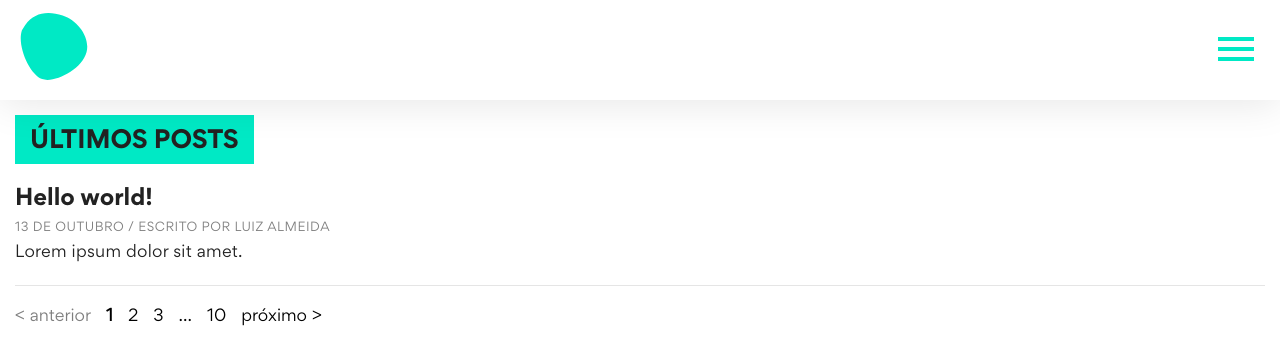
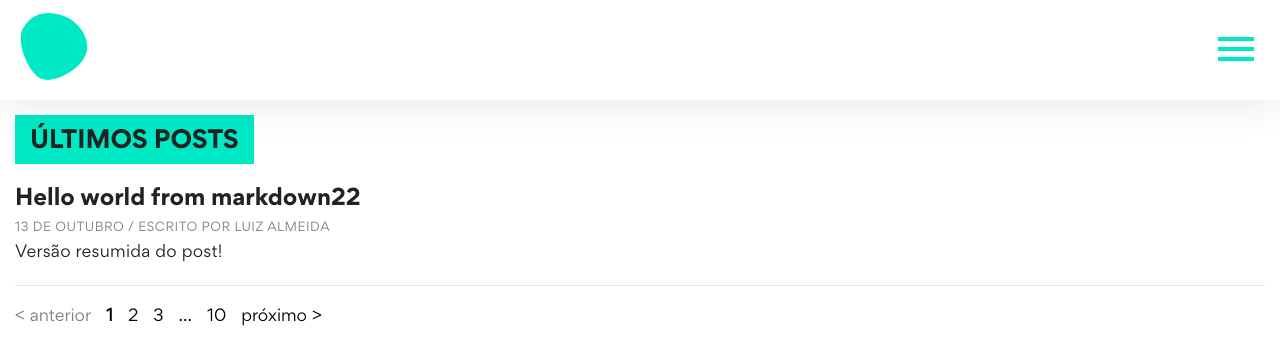
Before and after one commit to underdev-io/underdev, a Next.js app: page /blog in a window 1280 px wide. Shown: the top 364 px of the page. Built offline with nearby package versions, Linux system fonts and the light colour scheme.

Commit message:
Update structure

```diff
--- /dev/null
+++ b/lib/posts.js
@@ -0,0 +1,58 @@
+import fs from "fs";
+import path from "path";
+import matter from "gray-matter";
+import { remark } from "remark";
+import html from "remark-html";
+
+const postsDirectory = path.join(process.cwd(), "posts");
+
+export function getSortedPostsData() {
+  const fileNames = fs.readdirSync(postsDirectory);
+  const allPostsData = fileNames.map((fileName) => {
+    const id = fileName.replace(/\.md$/, "");
+    const fullPath = path.join(postsDirectory, fileName);
+    const fileContents = fs.readFileSync(fullPath, "utf8");
+    const matterResult = matter(fileContents);
+
+    return {
+      id,
+      ...matterResult.data,
+    };
+  });
+
+  return allPostsData.sort((a, b) => {
+    if (a.date < b.date) {
+      return 1;
+    } else {
+      return -1;
+    }
+  });
+}
+
+export function getAllPostIds() {
+  const fileNames = fs.readdirSync(postsDirectory);
+  return fileNames.map((fileName) => {
+    return {
+      params: {
+        id: fileName.replace(/\.md$/, ""),
+      },
+    };
+  });
+}
+
+export async function getPostData(id) {
+  const fullPath = path.join(postsDirectory, `${id}.md`);
+  const fileContents = fs.readFileSync(fullPath, "utf8");
+  const matterResult = matter(fileContents);
+
+  const processedContent = await remark()
+    .use(html)
+    .process(matterResult.content);
+  const contentHtml = processedContent.toString();
+
+  return {
+    id,
+    contentHtml,
+    ...matterResult.data,
+  };
+}
--- a/package.json
+++ b/package.json
@@ -20,6 +20,7 @@
     "emailjs-com": "^3.2.0",
     "eslint": "7.32.0",
     "eslint-config-next": "11.1.0",
+    "gray-matter": "^4.0.3",
     "husky": "^7.0.2",
     "next": "11.1.0",
     "react": "17.0.2",
@@ -29,6 +30,8 @@
     "react-paginate": "^7.1.3",
     "react-responsive-carousel": "^3.2.21",
     "react-text-transition": "^1.3.0",
+    "remark": "^14.0.1",
+    "remark-html": "^15.0.0",
     "styled-components": "^5.3.1",
     "typescript": "4.4.2"
   }
--- a/pages/blog/index.tsx
+++ b/pages/blog/index.tsx
@@ -4,6 +4,7 @@
 import styled from "styled-components";
 import { Header } from "../../components/Header";
 import ReactPaginate from "react-paginate";
+import { getSortedPostsData } from "../../lib/posts";
 
 const Content = styled.main`
   padding: 15px;
@@ -138,9 +139,10 @@
       <Content>
         <FeaturedTitle>Últimos Posts</FeaturedTitle>
         <PostList>
-          {posts.map(({ url, title, author, date, excerpt }) => (
-            <PostListItem key={title}>
-              <Link href={url}>
+          {props.posts.map(
+            ({ id, date, author, excerpt, title }: any, index: number) => (
+              <PostListItem key={index}>
+                <Link href={`/blog/${id}`}>
                   <a>
                     <h2>{title}</h2>
                     <small>
@@ -150,7 +152,8 @@
                   </a>
                 </Link>
               </PostListItem>
-          ))}
+            )
+          )}
         </PostList>
         <Pagination>
           <ReactPaginate
@@ -171,4 +174,13 @@
   );
 };
 
+export async function getStaticProps() {
+  const allPostsData = getSortedPostsData();
+  return {
+    props: {
+      posts: allPostsData,
+    },
+  };
+}
+
 export default Blog;
--- /dev/null
+++ b/posts/hello-world.md
@@ -0,0 +1,22 @@
+---
+title: Hello world from markdown22
+author: 'Luiz Almeida'
+date: '2020-01-02'
+excerpt: 'Versão resumida do post!'
+
+---
+An h1 header
+============
+Paragraphs are separated by a blank line.
+2nd paragraph. *Italic*, **bold**, and `monospace`. Itemized lists look like:
+* this one
+* that one
+* the other one
+Note that --- not considering the asterisk --- the actual text content starts at 4-columns in.
+> Block quotes are
+> written like so.
+>
+> They can span multiple paragraphs,
+> if you like.
+Use 3 dashes for an em-dash. Use 2 dashes for ranges (ex., "it's all in chapters 12--14"). Three dots ... will be converted to an ellipsis.
+Unicode is supported. ☺
```
Also changed, not shown: pages/blog/[id].tsx (added, +28 -0 lines), 1 other file (tests, documents, lock files or other folders). Lines whose indentation alone changed are shown as unchanged.
